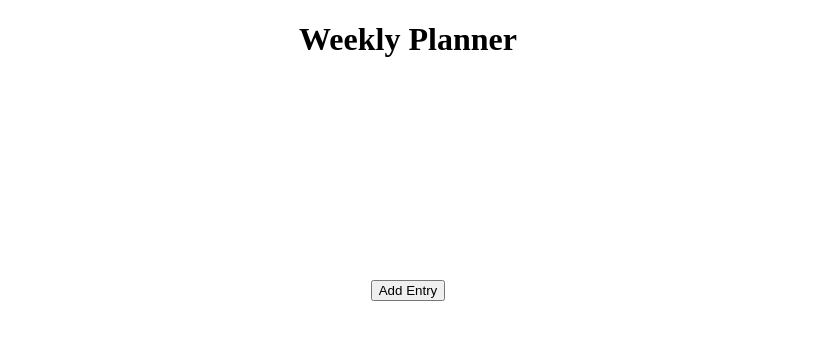
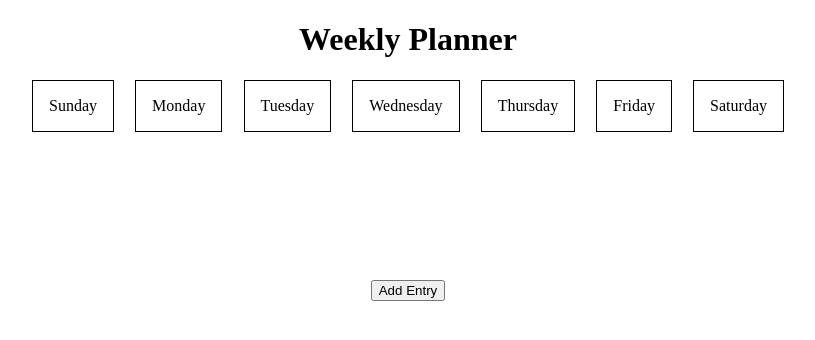
Before and after one commit to mgmauriello/week-planner, a website: page index.html in a window 1280 px wide. Shown: the whole page, without its empty margins (232-1047 px from the left). Drawn offline with Linux system fonts and the light colour scheme.

Commit message:
Added a calender list

```diff
--- a/index.html
+++ b/index.html
@@ -21,11 +21,14 @@
     </div>
   </header>
   <div class="container placeholder-height">
-    <div class="row">
-      <div class="column-full">
-        <div class="days-of-week">
-        </div>
-      </div>
+    <div class="row calendar">
+      <a class="days-box">Sunday</a>
+      <a class="days-box">Monday</a>
+      <a class="days-box">Tuesday</a>
+      <a class="days-box">Wednesday</a>
+      <a class="days-box">Thursday</a>
+      <a class="days-box">Friday</a>
+      <a class="days-box">Saturday</a>
     </div>
   </div>
   <div class="container">
--- a/layout.css
+++ b/layout.css
@@ -4,7 +4,7 @@
 
 .modal-container,
 .container {
-  max-width: 575px;
+  max-width: 800px;
   margin: 0 auto;
   padding: 0 1.5rem;
 }
--- a/main.js
+++ b/main.js
@@ -15,7 +15,6 @@ function clickAddEntry(event) {
     $modalOverlay.className = 'modal-overlay';
     formBoolean = true;
   }
-
 }
 
 function clickSubmit(event) {
@@ -28,6 +27,9 @@ function clickSubmit(event) {
   obj.entryId = data.nextEntryId;
   data.nextEntryId++;
   data.entries.unshift(obj);
+  $modalContainer.className = 'modal-container hidden';
+  $modalOverlay.className = 'modal-overlay hidden';
+  $addEntryForm.reset();
 }
 
 $addEntry.addEventListener('click', clickAddEntry);
--- a/styles.css
+++ b/styles.css
@@ -48,3 +48,12 @@
 .placeholder-height {
   height: 200px;
 }
+
+.calendar {
+  justify-content: space-between;
+}
+
+.days-box {
+  border: 1px solid;
+  padding: 1rem;
+}
```
